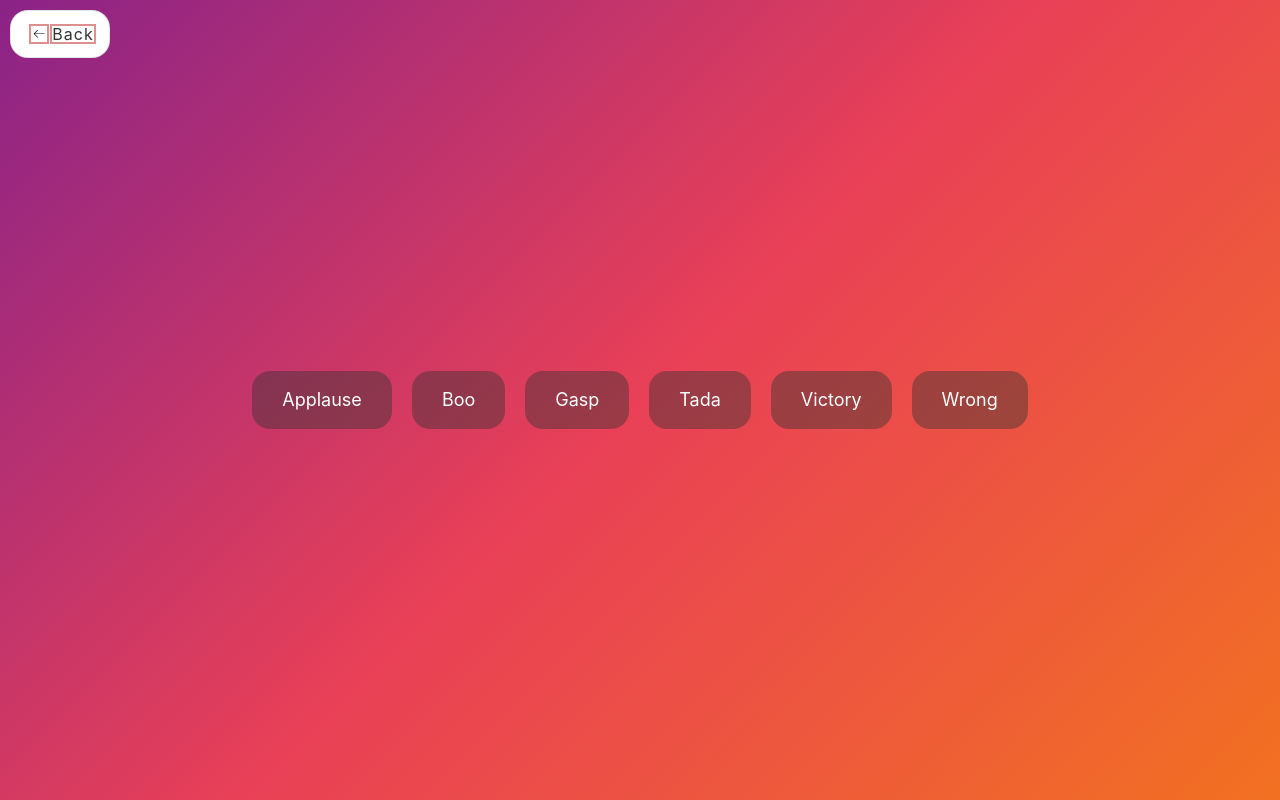
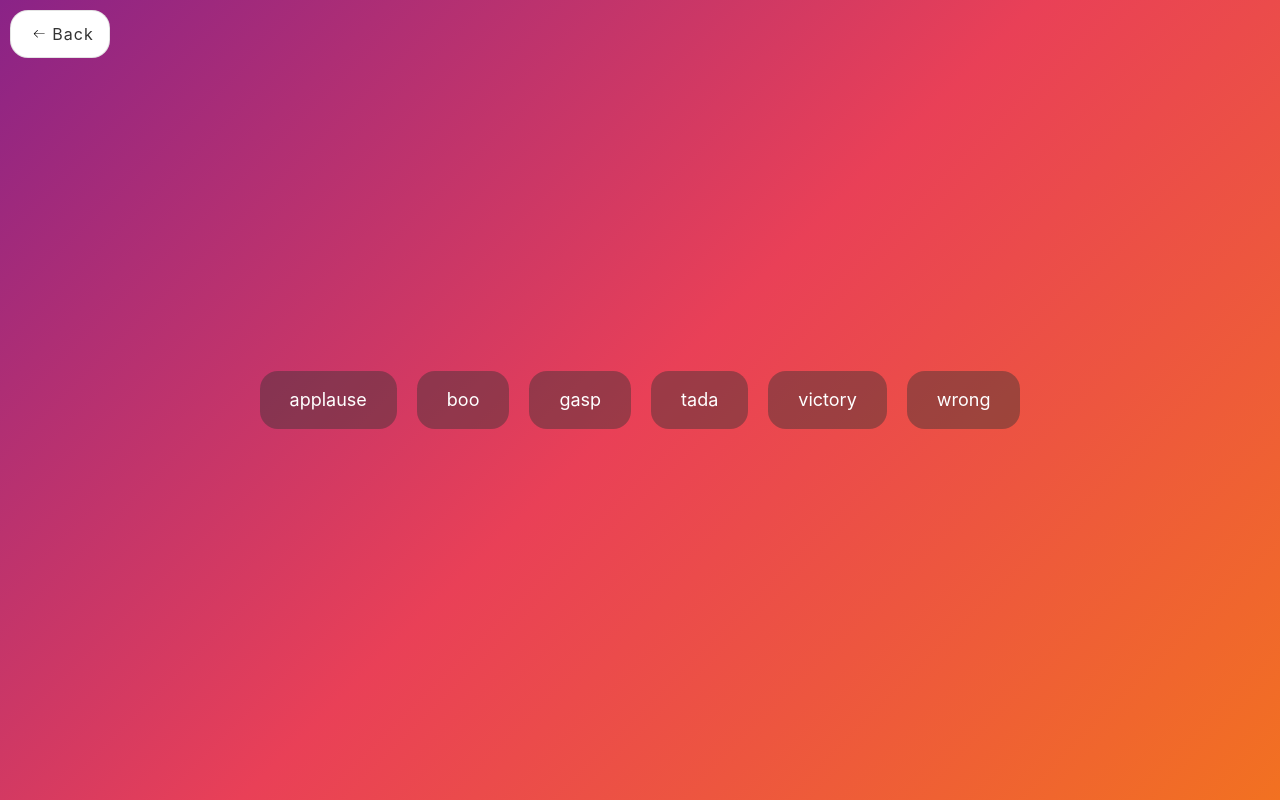
Before and after one commit to jorgehenrrique/50projects-react, a React (Vite) app: page /50projects-react/pages/09sound-board in a window 1280 px wide. Built offline with nearby package versions, Linux system fonts and the light colour scheme; a web font is replaced by a local one.

Commit message:
refatorada funcao do proj 09

```diff
--- a/src/pages/09sound-board/SoundBoard.jsx
+++ b/src/pages/09sound-board/SoundBoard.jsx
@@ -12,6 +12,9 @@ export default function SoundBoard() {
     document.title = 'Sound Board';
   }, []);
 
+  const sounds = ['applause', 'boo', 'gasp', 'tada', 'victory', 'wrong'];
+  const soundPaths = { applause, boo, gasp, tada, victory, wrong };
+
   const playAudio = (audioId) => {
     const audioElement = document.getElementById(audioId);
     audioElement.pause();
@@ -21,19 +24,11 @@ export default function SoundBoard() {
 
   return (
     <div className="container-09">
-      <audio id='applause' src={applause}></audio>
-      <audio id='boo' src={boo}></audio>
-      <audio id='gasp' src={gasp}></audio>
-      <audio id='tada' src={tada}></audio>
-      <audio id='victory' src={victory}></audio>
-      <audio id='wrong' src={wrong}></audio>
+      {sounds.map((sound, index) => (
+        <audio key={index} id={sound} src={soundPaths[sound]}></audio>))}
 
-      <button onClick={() => playAudio('applause')}>Applause</button>
-      <button onClick={() => playAudio('boo')}>Boo</button>
-      <button onClick={() => playAudio('gasp')}>Gasp</button>
-      <button onClick={() => playAudio('tada')}>Tada</button>
-      <button onClick={() => playAudio('victory')}>Victory</button>
-      <button onClick={() => playAudio('wrong')}>Wrong</button>
-    </div>
+      {sounds.map((sound, idx) => (
+        <button key={idx} onClick={() => playAudio(sound)}>{sound}</button>))}
+    </div >
   );
 }
--- a/src/styles/App.css
+++ b/src/styles/App.css
@@ -3,9 +3,9 @@ body {
   overflow: auto;
   /* border: 4px solid rgb(0, 255, 132); */
 }
-* {
+/* * {
   outline: 2px solid rgba(184, 13, 13, 0.462);
-}
+} */
 #root {
   /* max-width: 1280px; */
   margin: 0 auto;
```
